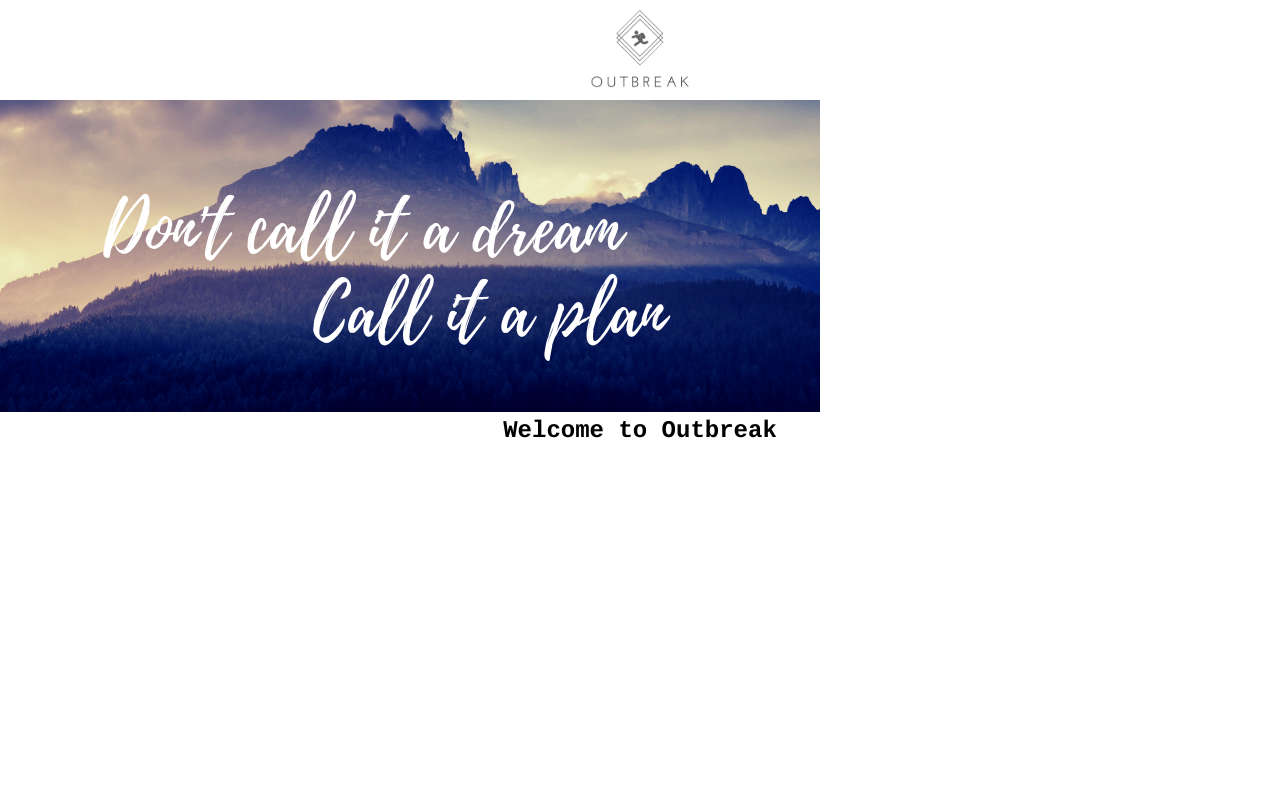
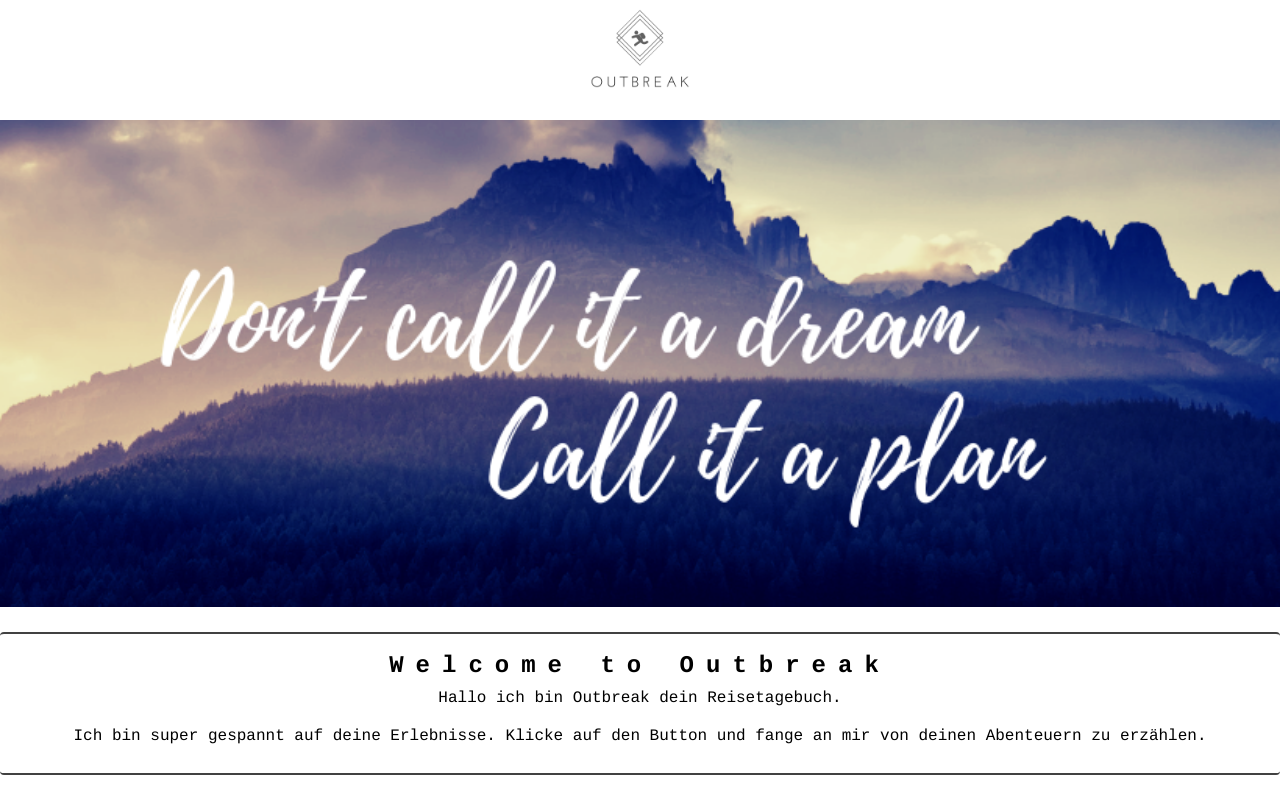
Before and after one commit to heidi-ho07/outbreak, a React (Create React App) app: page / in a window 1280 px wide. Built offline with nearby package versions, Linux system fonts and the light colour scheme.

Commit message:
Create header and description text

```diff
--- a/src/components/Landingpage.js
+++ b/src/components/Landingpage.js
@@ -7,17 +7,44 @@ const StyledHeader = styled.h1`
   margin: 0;
   text-align: center;
   font-size: 1.5em;
+  letter-spacing: 0.5em;
 `
 
 const StyledImg = styled.img`
   height: 100%;
+  width: 100%;
+  margin-top: 20px;
+  margin-bottom: 20px;
+`
+
+const StyledContent = styled.div`
+  font-size: 1em;
+  padding: 10px;
+`
+const StyledContainer = styled.div`
+  padding: 18px;
+  border-top: 2px solid #414141;
+  border-bottom: 2px solid #414141;
+  border-radius: 4px;
+  position: relative;
+  text-align: center;
 `
 
 function Landingpage() {
   return (
     <>
       <StyledImg className="headerImg" src={headerImg} alt="dream-image" />
-      <StyledHeader>Welcome to Outbreak</StyledHeader>
+      <StyledContainer>
+        <StyledHeader>Welcome to Outbreak</StyledHeader>
+        <StyledContent>
+          Hallo ich bin Outbreak dein Reisetagebuch.
+        </StyledContent>
+
+        <StyledContent>
+          Ich bin super gespannt auf deine Erlebnisse. Klicke auf den Button und
+          fange an mir von deinen Abenteuern zu erzählen.
+        </StyledContent>
+      </StyledContainer>
     </>
   )
 }
```
